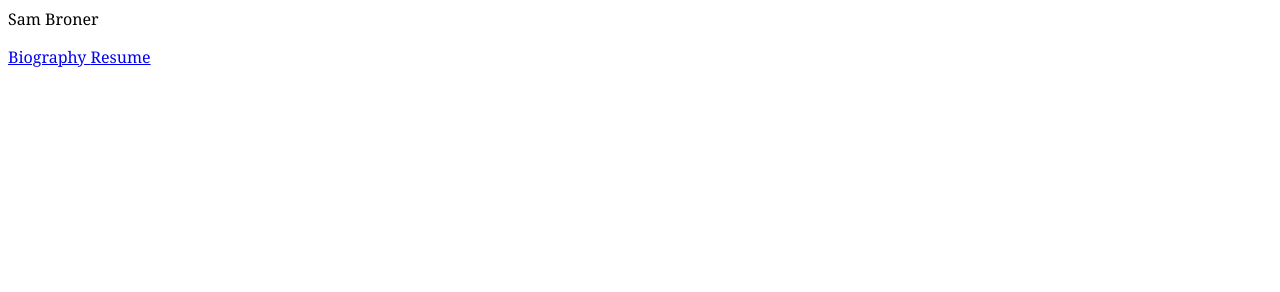
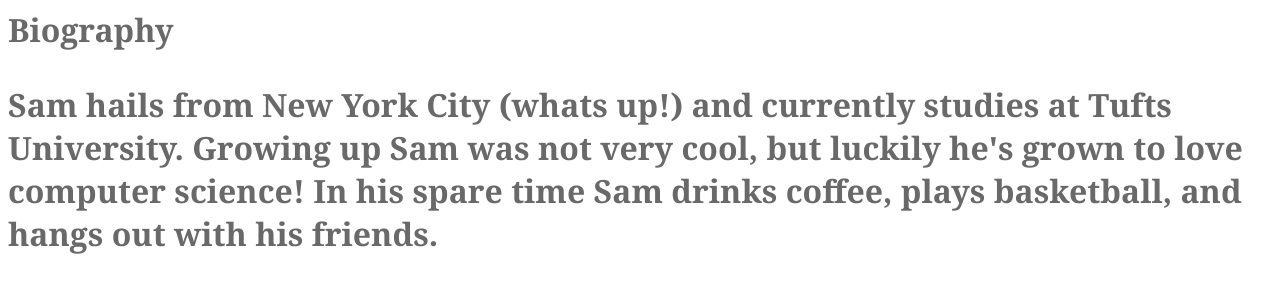
Before and after one commit to SamBroner727/SamBroner727.github.io, a plain HTML site: page bio.html in a window 1280 px wide. Drawn offline with Linux system fonts and the light colour scheme.

Commit message:
Added part of Biography

```diff
--- a/bio.html
+++ b/bio.html
@@ -5,9 +5,14 @@
                 <style type="text/css"></style>
         </head>
         <body>
-                <p>Sam Broner</p>
+                <h1>Biography<h1>
+                <p>
+                        Sam hails from New York City (whats up!) and currently studies at Tufts University. Growing up Sam was not very cool, but luckily he's grown to love computer science!
 
-                <a href="/bio.html"> Biography </a>
-                <a href="/resume.html"> Resume </a>
+                        In his spare time Sam drinks coffee, plays basketball, and hangs out with his friends.
+
+                </p>
+
+
         </body>
 </html>
```
